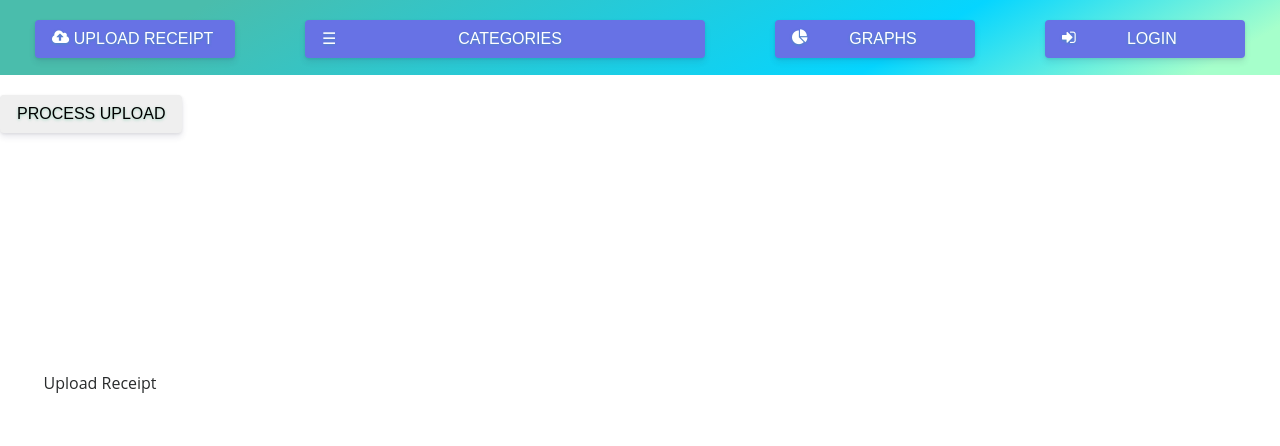
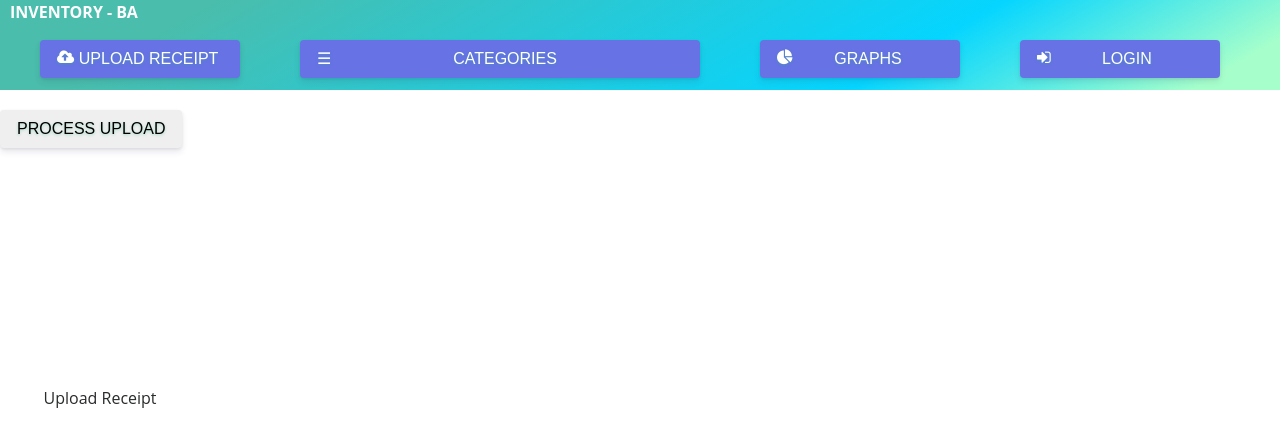
Before and after one commit to elliotzlin/Inventory, a React (Create React App) app: page / in a window 1280 px wide. Shown: the top 446 px of the page. Built offline with nearby package versions, Linux system fonts and the light colour scheme.

Commit message:
new changes

```diff
--- a/src/App.js
+++ b/src/App.js
@@ -140,6 +140,7 @@ class App extends Component {
   render() {
     return (
       <div className="App">
+        <span className="site-name"><strong>INVENTORY - BA</strong></span>
         <header className="App-header">
           <Header
             {...this.state}
--- a/src/style/App.css
+++ b/src/style/App.css
@@ -32,14 +32,12 @@
 
 .App-header {
   background: linear-gradient(150deg,#4abdac 15%,#05d5ff 70%,#a6ffcb 94%);
-  height: 75px;
-  padding: 20px 0 20px 0;
+  height: 90px;
+  padding: 30px 20px 20px 0;
   color: white;
 }
 
 .App-container {
-  display: flex;
-  justify-content: space-between;
   padding-top: 20px;
 }
 
@@ -56,3 +54,10 @@
   box-shadow: 0 1px #FFFFFF inset, 0 1px 3px rgba(34, 25, 25, 0.4);
   border-radius: 5px;
 }
+
+.site-name {
+  float: left;
+  color: white;
+  margin-right: 20px;
+  padding-left: 10px;
+}
--- a/src/style/Header.css
+++ b/src/style/Header.css
@@ -36,6 +36,7 @@
 .header {
   display: flex;
   justify-content: space-around;
+  padding: 10px;
 }
 
 .categories {
@@ -46,7 +47,3 @@
   float: left;
   width: 10px;
 }
-
-.categories-actions {
-  /*opacity: 0;*/
-}
```
